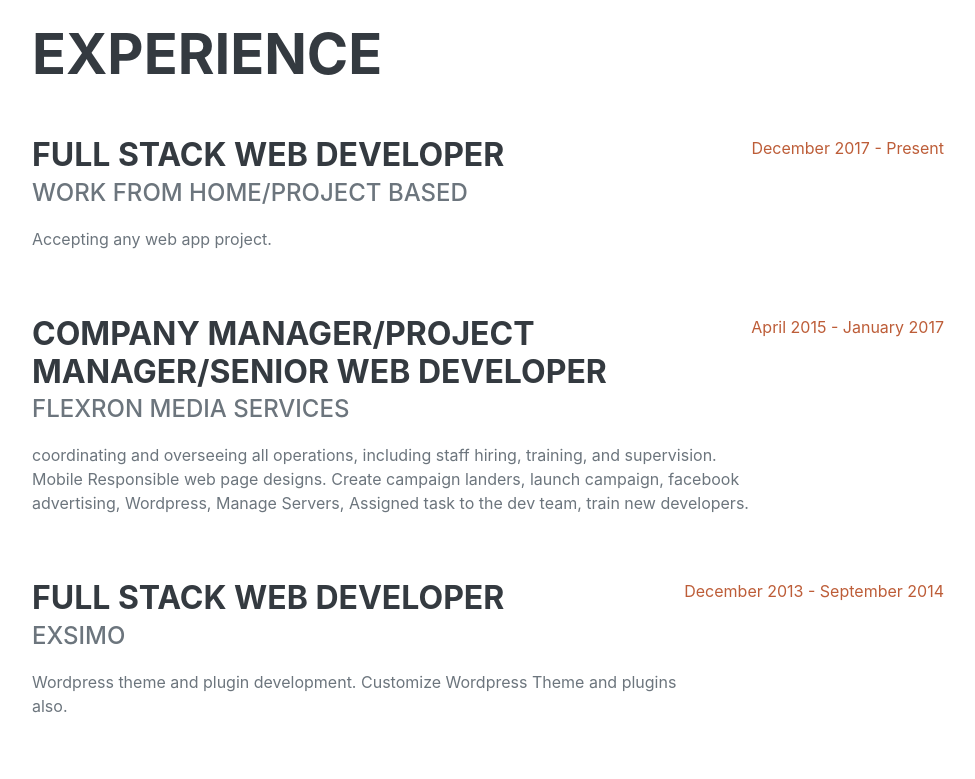
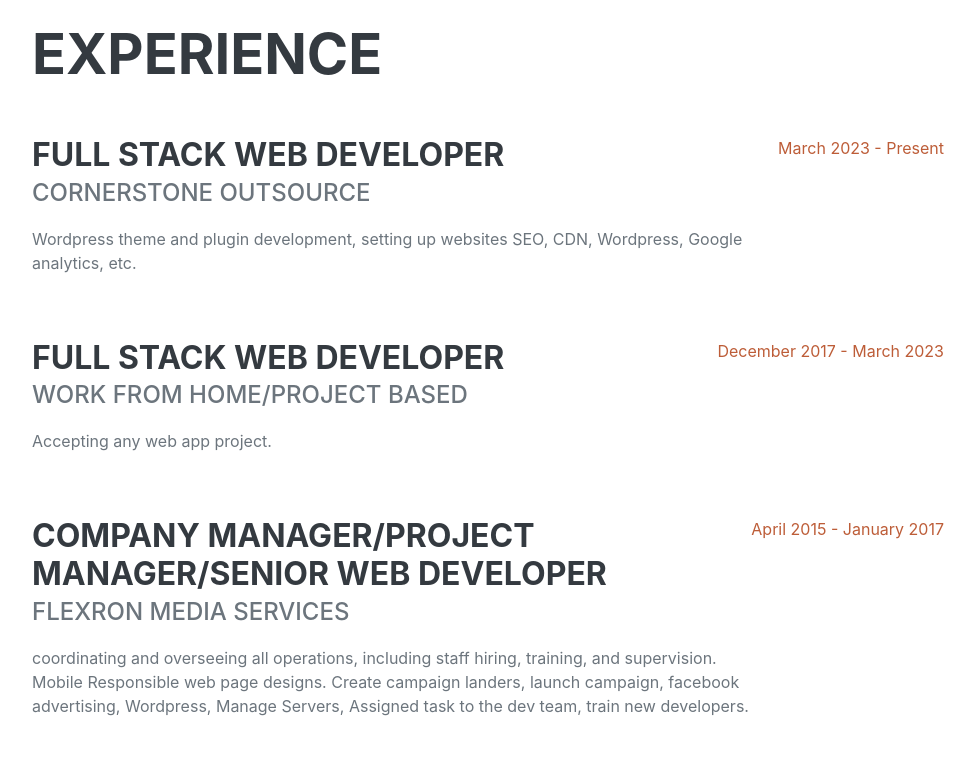
Before and after one commit to lepitenkevin/kevinlepiten, a plain HTML site: page index.html in a window 1280 px wide. Shown: the part 860-1639 px from the top of the page, without its empty margins (288-1263 px from the left). Drawn offline with nearby package versions, Linux system fonts and the light colour scheme; a web font is replaced by a local one.

Commit message:
Update index.html
update

```diff
--- a/index.html
+++ b/index.html
@@ -3,8 +3,8 @@
     <head>
         <meta charset="utf-8" />
         <meta name="viewport" content="width=device-width, initial-scale=1, shrink-to-fit=no" />
-        <meta name="description" content="" />
-        <meta name="author" content="" />
+        <meta name="description" content="I am a Full Stack Web Developer with high quality and standard work. My objective is to help the company and my career grow." />
+        <meta name="author" content="Kevin Victor K. Lepiten" />
         <title>Kevin Victor Lepiten - Resume</title>
         <link rel="icon" type="image/x-icon" href="assets/img/favicon.ico" />
         <!-- Font Awesome icons (free version)-->
@@ -64,13 +64,21 @@
             <section class="resume-section" id="experience">
                 <div class="resume-section-content">
                     <h2 class="mb-5">Experience</h2>
-					<div class="d-flex flex-column flex-md-row justify-content-between mb-5">
+			<div class="d-flex flex-column flex-md-row justify-content-between mb-5">
+                        <div class="flex-grow-1">
+                            <h3 class="mb-0">Full Stack Web Developer</h3>
+                            <div class="subheading mb-3">Cornerstone Outsource</div>
+                            <p>Wordpress theme and plugin development, setting up websites SEO, CDN, Wordpress, Google analytics, etc. </p>
+                        </div>
+                        <div class="flex-shrink-0"><span class="text-primary">March 2023 - Present</span></div>
+                    </div>
+				<div class="d-flex flex-column flex-md-row justify-content-between mb-5">
                         <div class="flex-grow-1">
                             <h3 class="mb-0">Full Stack Web Developer</h3>
                             <div class="subheading mb-3">Work from home/Project Based</div>
                             <p>Accepting any web app project.</p>
                         </div>
-                        <div class="flex-shrink-0"><span class="text-primary">December 2017 - Present</span></div>
+                        <div class="flex-shrink-0"><span class="text-primary">December 2017 - March 2023</span></div>
                     </div>
                     <div class="d-flex flex-column flex-md-row justify-content-between mb-5">
                         <div class="flex-grow-1">
@@ -147,7 +155,7 @@
 						<li class="list-inline-item"><i class="fab fa-cpanel"></i></li>
 
                         <li class="list-inline-item"><i class="fab fa-wordpress"></i></li>
-
+            		<li class="list-inline-item"><i class="fab fa-react-js"></i></li>
                         <li class="list-inline-item"><i class="fab fa-npm"></i></li>
                     </ul>
                     <div class="subheading mb-3">Workflow</div>
@@ -171,7 +179,7 @@
                     <ul class="fa-ul mb-0">
                         <li>
                             <span class="fa-li"><i class="fas fa-check"></i></span>
-                            Adobe Photoshop, Filmora 9
+                            Adobe Photoshop, Filmora 9, Canva
                         </li>
 						<li>
                             <span class="fa-li"><i class="fas fa-check"></i></span>
@@ -183,7 +191,7 @@
                         </li>
                         <li>
                             <span class="fa-li"><i class="fas fa-check"></i></span>
-                            Woocommerce, Oscommerce
+                            Woocommerce, Oscommerce, Elementor, Node.js, PHP, React.js, JS, HTML, CSS
                         </li>
 
                     </ul>
```
